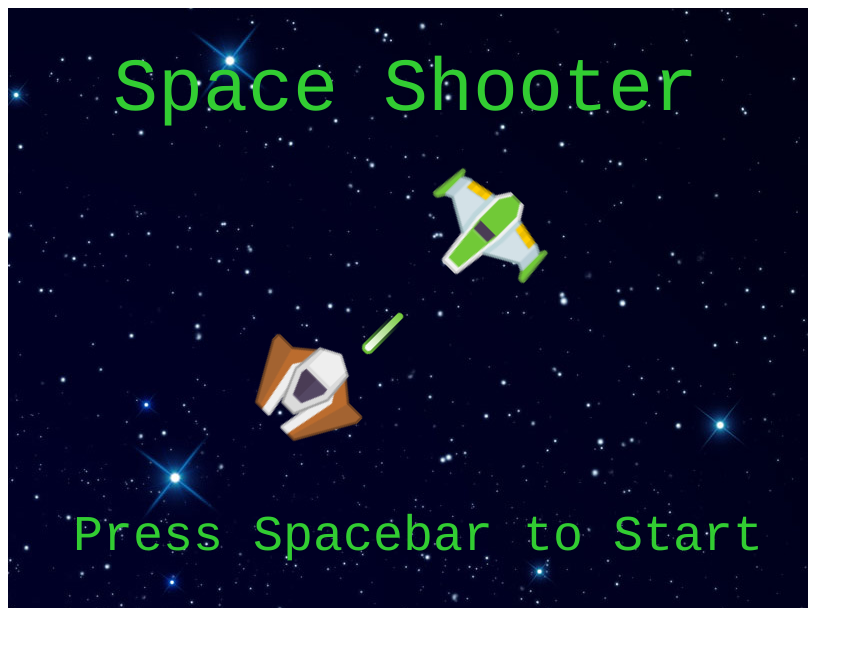
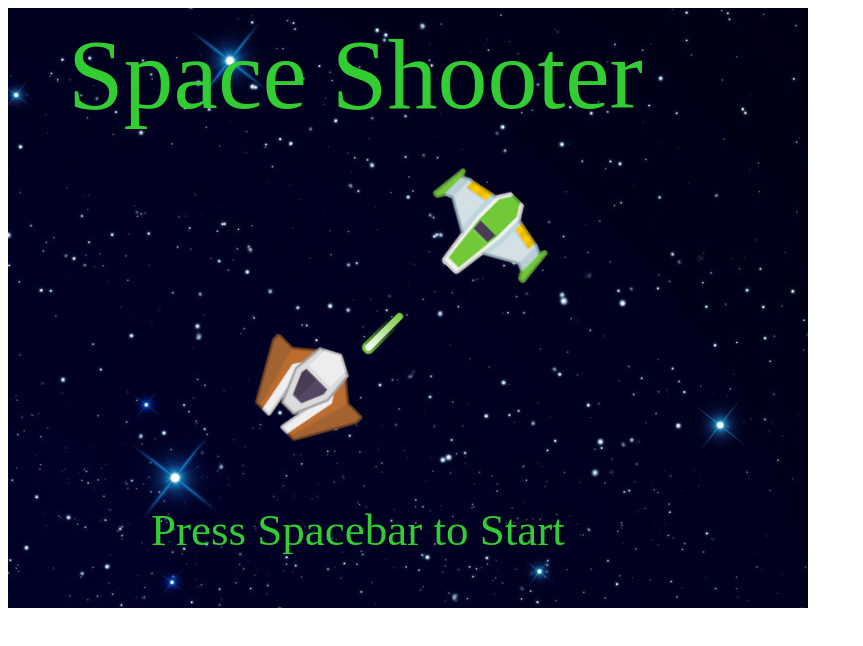
Before and after one commit to jamesOreilly27/Space-Shooter, a website built with webpack: page public/index.html in a window 1280 px wide. Shown: the whole page, without its empty margins (0-863 px from the left). Built offline with nearby package versions, Linux system fonts and the light colour scheme; animation ran at ten frames a second.

Commit message:
change font on the title screen text to Josefin Sans

```diff
--- a/public/index.html
+++ b/public/index.html
@@ -1,7 +1,7 @@
 <!DOCTYPE html>
 <html>
   <head>
-      <link href="https://fonts.googleapis.com/css?family=Space+Mono:700" rel="stylesheet">
+      <link href="https://fonts.googleapis.com/css?family=Josefin+Sans:700|Space+Mono" rel="stylesheet">
   </head>
   <body>
     <script src="bundle.js"></script>
--- a/src/scenes/Title.js
+++ b/src/scenes/Title.js
@@ -12,7 +12,8 @@ export default class Title extends Scene {
   }
 
   create() {
-    this.titleText = this.add.text(105, 40, 'Space Shooter', { fontSize: '75px', fill: '#32CD32' })
+    this.titleText = this.add.text(60, 16, 'Space Shooter', { fontSize: '100px', fontFamily: 'Josefin Sans', fill: '#32CD32' })
+    console.log(this.titleText)
 
     this.playerTitle = this.add.image(475, 225, 'player-title').setScale(1.3, 1.3).setAngle(225)
     this.enemyTitle = this.add.image(300, 380, 'enemy-title').setScale(1.15, 1.15).setAngle(45)
@@ -21,7 +22,7 @@ export default class Title extends Scene {
     this.input.manager.enabled = true
     this.startKey = this.input.keyboard.addKey(Phaser.Input.Keyboard.KeyCodes.SPACE)
 
-    this.startPrompt = this.add.text(65, 500, 'Press Spacebar to Start', { fontSize: '50px', fill: '#32CD32' })
+    this.startPrompt = this.add.text(143, 500, 'Press Spacebar to Start', { fontSize: '45px', fontFamily: 'Josefin Sans', fill: '#32CD32' })
   }
 
   update() {
```
